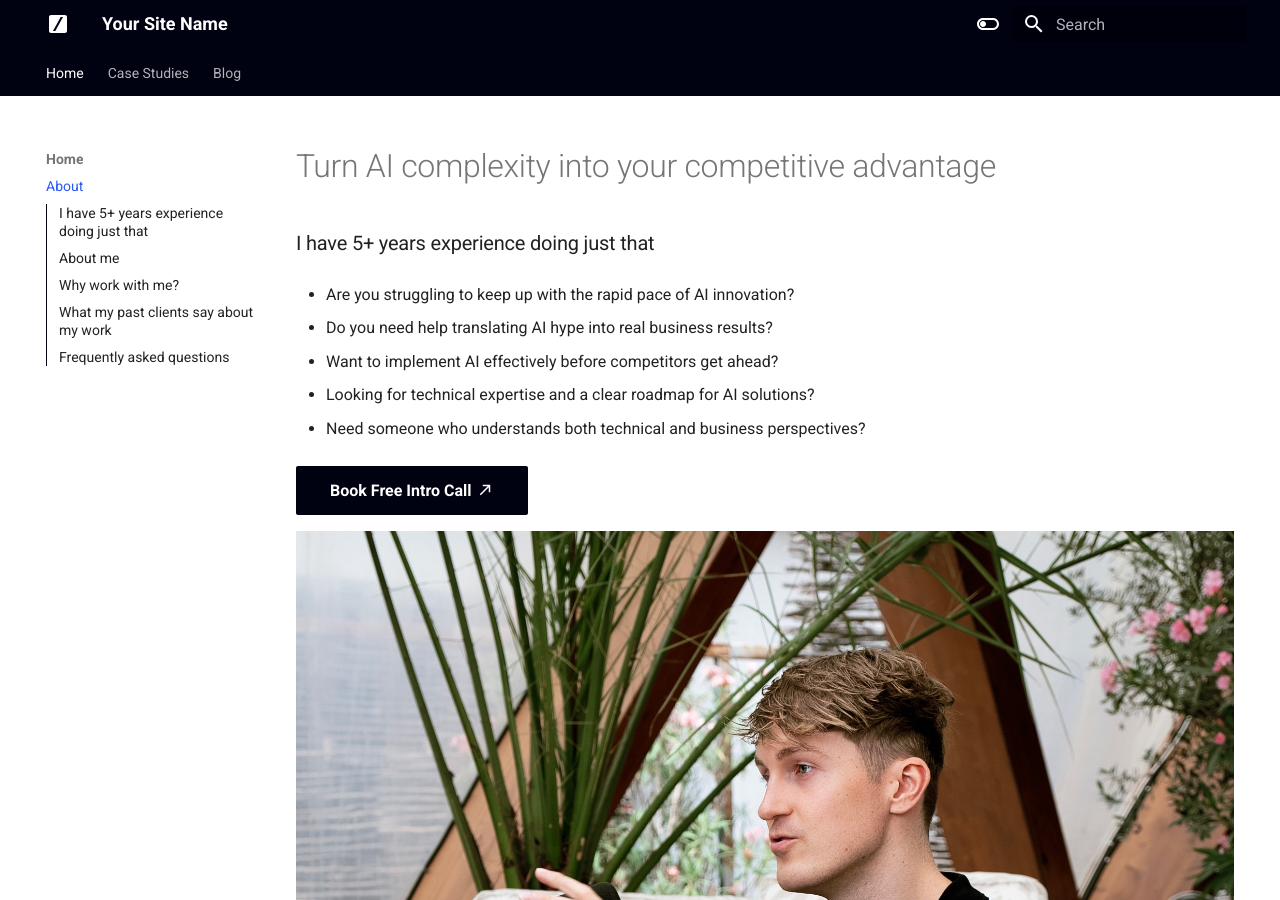
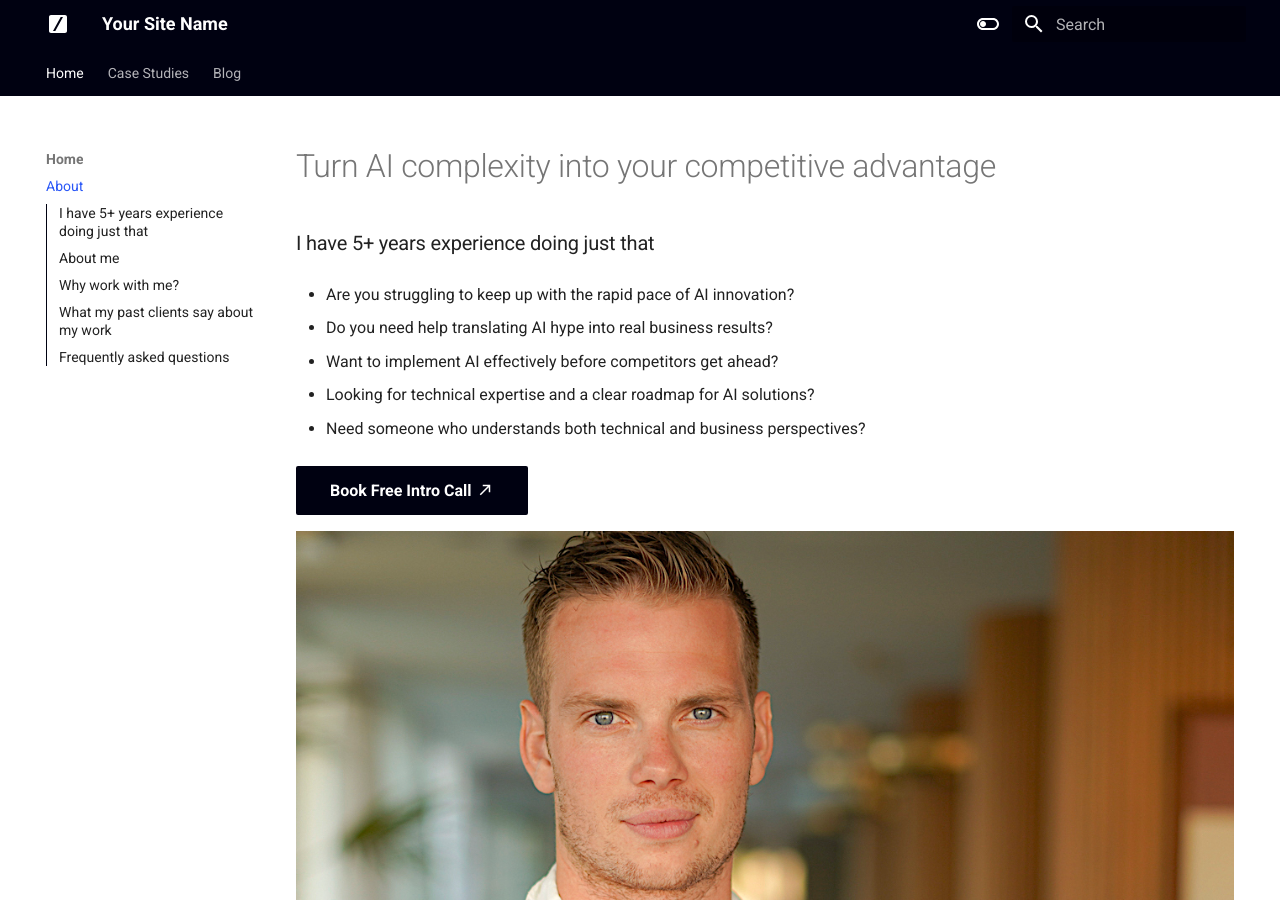
Before and after one commit to vanderoost/vanderoost.github.io, an MkDocs documentation site: the page built from docs/index.md, in a window 1280 px wide and 900 px high. Built offline with MkDocs 1.6.1 and Material for MkDocs 9.7.7, drawn with Linux system fonts in a browser that asks for light colours.

Commit message:
Change profile pic

```diff
--- a/docs/index.md
+++ b/docs/index.md
@@ -50,7 +50,7 @@ canonical_url: https://vanderoost.com
 
 <div class="profile-image-grid" markdown>
 
-![Richard van der Oost, AI Entrepreneur and Educator](assets/@daveebbelaar.jpg){ .profile-image alt="Portrait of Richard van der Oost, AI entrepreneur and educator" }
+![Richard van der Oost, AI Entrepreneur and Educator](assets/richardvanderoost.jpg){ .profile-image alt="Portrait of Richard van der Oost, AI entrepreneur and educator" }
 
 </div>
 
```
Also changed, not shown: docs/assets/@daveebbelaar.jpg (deleted), docs/assets/richardvanderoost.jpg (added).
